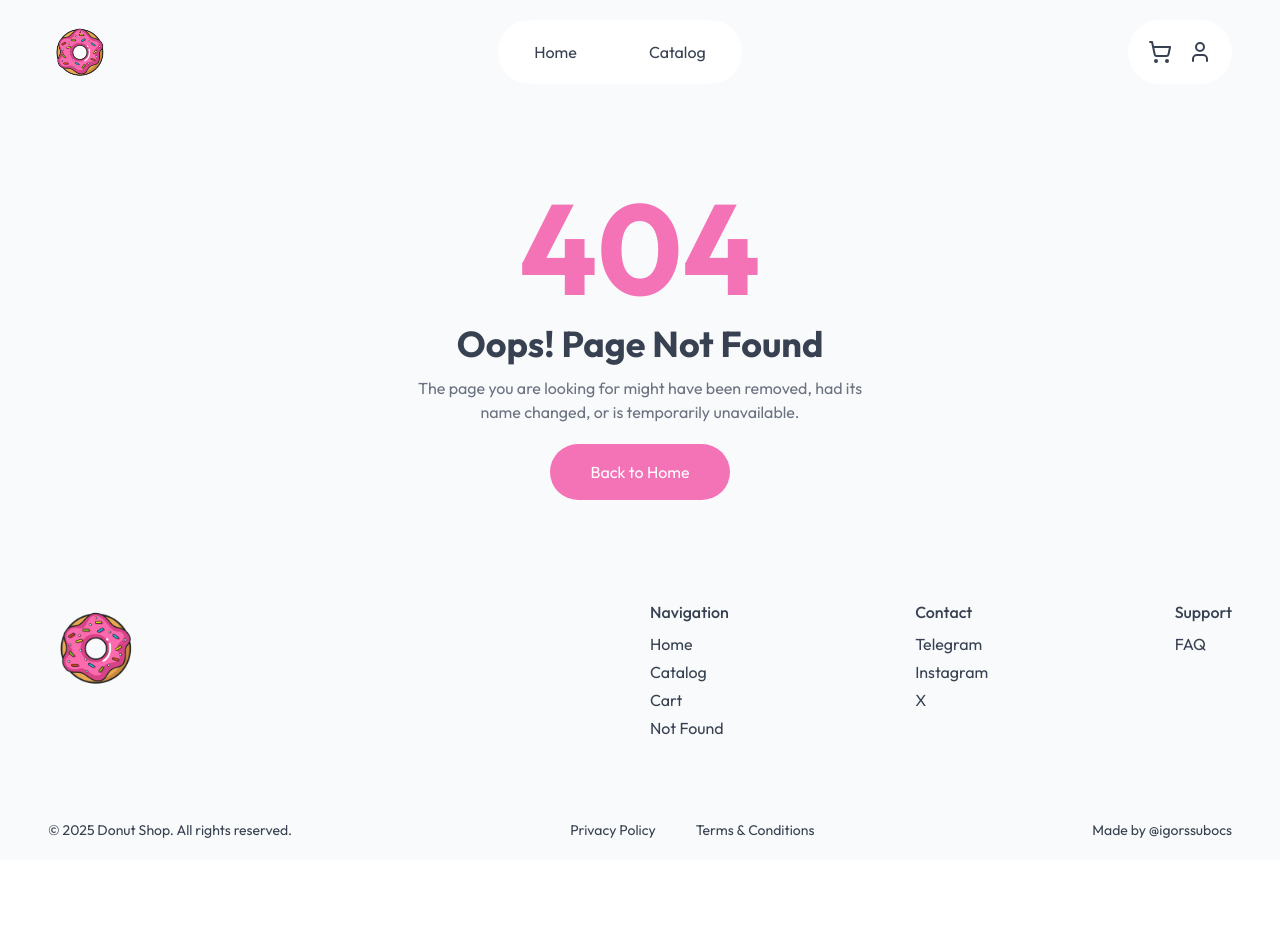
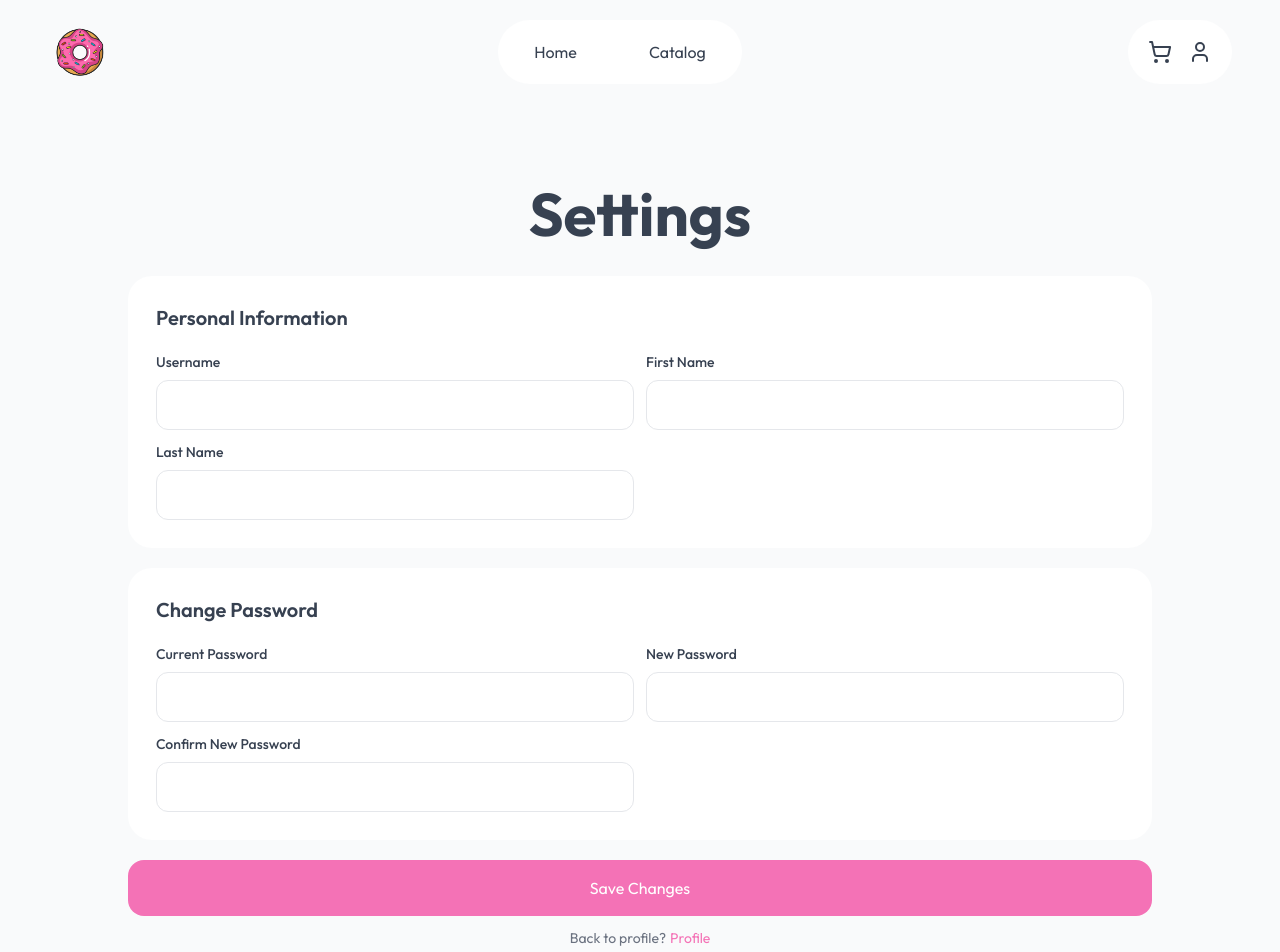
Before and after one commit to igorssubocs/ecommerce-pink-donut, a React (Vite) app in the folder client/: page /settings in a window 1280 px wide. Shown: the top 952 px of the page. Before the commit the page ends 860 px from the top, so only its background shows below. Built offline with nearby package versions, Linux system fonts and the light colour scheme; no server answers.

Commit message:
Settings UI

```diff
--- a/client/src/components/features/profile/ProfileActions.jsx
+++ b/client/src/components/features/profile/ProfileActions.jsx
@@ -7,20 +7,26 @@ const ProfileActions = ({ onLogout }) => {
 			<h2 className="font-bold text-xl mb-4">Quick Actions</h2>
 			<div className="space-y-2">
 				<Button
+					to="/settings"
+					className="w-full bg-gray-100 rounded-2xl hover:bg-gray-200"
+				>
+					Settings
+				</Button>
+				<Button
 					to="/cart"
-					className="w-full bg-gray-100 text-gray-700 rounded-2xl hover:bg-gray-200 py-3"
+					className="w-full bg-gray-100 rounded-2xl hover:bg-gray-200"
 				>
 					View Cart
 				</Button>
 				<Button
 					to="/catalog"
-					className="w-full bg-gray-100 text-gray-700 rounded-2xl hover:bg-gray-200 py-3"
+					className="w-full bg-gray-100 rounded-2xl hover:bg-gray-200"
 				>
 					Continue Shopping
 				</Button>
 				<Button
 					onClick={onLogout}
-					className="w-full flex items-center justify-center gap-2 bg-red-50 text-red-600 rounded-2xl hover:bg-red-100 py-3"
+					className="w-full flex items-center justify-center gap-3 bg-red-50 text-red-600 rounded-2xl hover:bg-red-100"
 				>
 					<LogOut className="w-4 h-4" />
 					Logout
--- a/client/src/components/features/profile/ProfileInfo.jsx
+++ b/client/src/components/features/profile/ProfileInfo.jsx
@@ -1,38 +1,43 @@
 import { User, Mail, AtSign } from 'lucide-react'
 
 const ProfileInfo = ({ user }) => {
+	const fields = [
+		{
+			label: 'First Name',
+			value: user.firstName,
+			Icon: User
+		},
+		{
+			label: 'Last Name',
+			value: user.lastName,
+			Icon: User
+		},
+		{
+			label: 'Username',
+			value: `@${user.userName}`,
+			Icon: AtSign
+		},
+		{
+			label: 'Email',
+			value: user.email,
+			Icon: Mail
+		}
+	]
+
 	return (
 		<div className="bg-white rounded-3xl p-7">
 			<h2 className="font-bold text-xl mb-4">Personal Information</h2>
 			<div className="space-y-3">
-				<div className="flex items-center gap-3 p-4 bg-gray-50 rounded-2xl">
-					<User className="w-5 h-5 text-pink-400" />
-					<div>
-						<p className="text-sm text-gray-500">First Name</p>
-						<span className="font-semibold">{user.firstName}</span>
+				{fields.map(({ label, value, Icon }) => (
+					<div key={label} className="flex items-center gap-3 p-4 bg-gray-50 rounded-2xl">
+						<Icon className="w-5 h-5 text-pink-400" />
+
+						<div>
+							<p className="text-sm text-gray-500">{label}</p>
+							<span className="font-semibold">{value}</span>
+						</div>
 					</div>
-				</div>
-				<div className="flex items-center gap-3 p-4 bg-gray-50 rounded-2xl">
-					<User className="w-5 h-5 text-pink-400" />
-					<div>
-						<p className="text-sm text-gray-500">Last Name</p>
-						<span className="font-semibold">{user.lastName}</span>
-					</div>
-				</div>
-				<div className="flex items-center gap-3 p-4 bg-gray-50 rounded-2xl">
-					<AtSign className="w-5 h-5 text-pink-400" />
-					<div>
-						<p className="text-sm text-gray-500">Username</p>
-						<span className="font-semibold">@{user.userName}</span>
-					</div>
-				</div>
-				<div className="flex items-center gap-3 p-4 bg-gray-50 rounded-2xl">
-					<Mail className="w-5 h-5 text-pink-400" />
-					<div>
-						<p className="text-sm text-gray-500">Email</p>
-						<span className="font-semibold">{user.email}</span>
-					</div>
-				</div>
+				))}
 			</div>
 		</div>
 	)
--- /dev/null
+++ b/client/src/pages/Settings.jsx
@@ -0,0 +1,119 @@
+import { useForm } from 'react-hook-form'
+import Input from '../components/ui/input/Input'
+import Button from '../components/ui/button/Button'
+import { Link } from 'react-router-dom'
+
+const Settings = () => {
+	const { register, handleSubmit, watch, formState: { errors } } = useForm()
+	const newPassword = watch('newPassword')
+	const onSubmit = (data) => {
+		console.log('Form data:', data)
+	}
+
+	return (
+		<section className="max-w-5xl mx-auto">
+			<h2 className="font-bold text-4xl sm:text-5xl md:text-6xl text-center mb-8">
+				Settings
+			</h2>
+
+			<form onSubmit={handleSubmit(onSubmit)} className="space-y-5">
+				<div className="p-7 bg-white rounded-3xl">
+					<h3 className="text-xl font-semibold mb-5">Personal Information</h3>
+					<div className="grid md:grid-cols-2 gap-3">
+						<div>
+							<Input
+								label="Username"
+								{...register('userName', {
+									required: 'Username is required',
+									minLength: { value: 2, message: 'Min 2 characters' },
+									pattern: { value: /^[a-zA-Z0-9_]+$/, message: 'Only letters, numbers, underscore' }
+								})}
+							/>
+							{errors.userName && <p className='text-pink-400 text-sm mt-1'>{errors.userName.message}</p>}
+						</div>
+						<div>
+							<Input
+								label="First Name"
+								{...register('firstName', {
+									required: 'First name is required',
+									minLength: { value: 2, message: 'Min 2 characters' }
+								})}
+							/>
+							{errors.firstName && <p className='text-pink-400 text-sm mt-1'>{errors.firstName.message}</p>}
+						</div>
+						<div>
+							<Input
+								label="Last Name"
+								{...register('lastName', {
+									required: 'Last name is required',
+									minLength: { value: 2, message: 'Min 2 characters' }
+								})}
+							/>
+							{errors.lastName && <p className='text-pink-400 text-sm mt-1'>{errors.lastName.message}</p>}
+						</div>
+					</div>
+				</div>
+
+				<div className="p-7 bg-white rounded-3xl">
+					<h3 className="text-xl font-semibold mb-5">Change Password</h3>
+
+					<div className="grid md:grid-cols-2 gap-3">
+						<div>
+							<Input
+								label="Current Password"
+								type="password"
+								{...register('currentPassword', {
+									required: 'Current password is required'
+								})}
+							/>
+							{errors.currentPassword && <p className='text-pink-400 text-sm mt-1'>{errors.currentPassword.message}</p>}
+						</div>
+						<div>
+							<Input
+								label="New Password"
+								type="password"
+								{...register('currentPassword', {
+									required: 'New password is required'
+								})}
+							/>
+							{errors.newPassword && <p className='text-pink-400 text-sm mt-1'>{errors.newPassword.message}</p>}
+						</div>
+
+						<div>
+							<Input
+								label="Confirm New Password"
+								type="password"
+								{...register('confirmPassword', {
+									validate: value => !newPassword || value === newPassword || 'Passwords do not match',
+									required: 'Confirm password is required'
+								})}
+							/>
+							{errors.confirmPassword && <p className='text-pink-400 text-sm mt-1'>{errors.confirmPassword.message}</p>}
+						</div>
+					</div>
+				</div>
+
+				<div className="space-y-3">
+					<Button
+						type="submit"
+						className="w-full bg-pink-400 text-white rounded-2xl hover:bg-pink-500"
+					>
+						Save Changes
+					</Button>
+
+					<div className="flex gap-1 justify-center text-sm">
+						<p className="text-gray-500">Back to profile?</p>
+						<Link
+							to="/profile/:id"
+							className="text-pink-400 hover:text-pink-500 transition-colors"
+						>
+							Profile
+						</Link>
+					</div>
+				</div>
+			</form>
+		</section>
+	)
+}
+
+export default Settings
--- a/client/src/routes/AppRouter.jsx
+++ b/client/src/routes/AppRouter.jsx
@@ -12,6 +12,7 @@ import OrderSuccess from "../pages/OrderSuccess"
 import NotFound from "../pages/NotFound"
 import Register from "../pages/Register"
 import Login from "../pages/Login"
+import Settings from "../pages/Settings"
 
 const AppRoutes = () => {
 	return (
@@ -28,6 +29,7 @@ const AppRoutes = () => {
 				<Route path="/order-success" element={<OrderSuccess />} />
 				<Route path="/register" element={<Register />} />
 				<Route path="/login" element={<Login />} />
+				<Route path="/settings" element={<Settings />} />
 				<Route path="*" element={<NotFound />} />
 			</Route>
 		</Routes>
```
Also changed, not shown: client/src/assets/banner.png (added).
